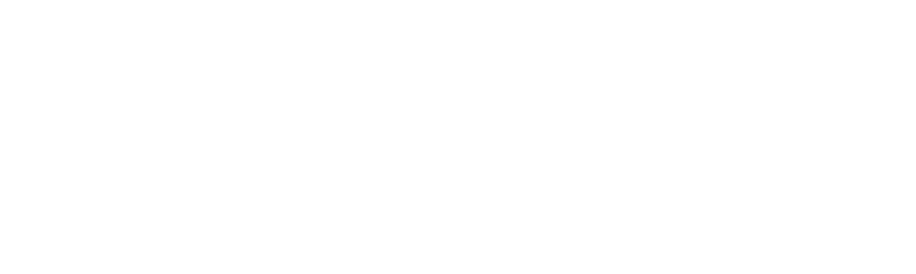
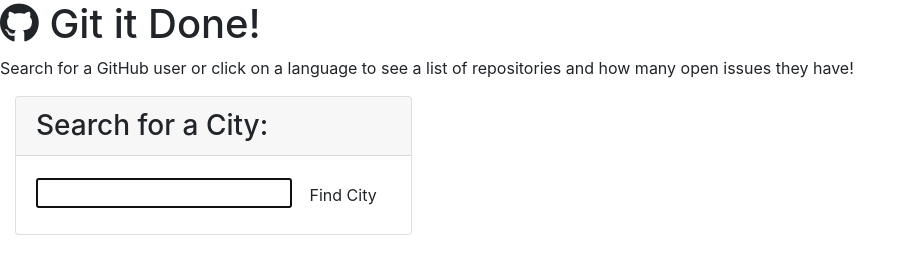
Before and after one commit to daejo/meteor-o-logics, a plain HTML site: page index.html in a window 1280 px wide. Shown: the whole page, without its empty margins (0-916 px from the left). Drawn offline with nearby package versions, Linux system fonts and the light colour scheme; files that its build step writes are made by us from their sources.

Commit message:
adds more codes to index

```diff
--- a/index.html
+++ b/index.html
@@ -1,13 +1,34 @@
 <!DOCTYPE html>
 <html lang="en">
+
 <head>
     <meta charset="UTF-8">
     <meta name="viewport" content="width=device-width, initial-scale=1.0">
-    <title>Meteor-o-Logics</title>
+    <meta http-equiv="X-UA-Compatible" content="ie=edge">
+    <link href="https://fonts.googleapis.com/css?family=IBM+Plex+Sans:400,400i,700&display=swap" rel="stylesheet">
+    <link rel="stylesheet" href="https://cdnjs.cloudflare.com/ajax/libs/font-awesome/5.11.2/css/all.min.css">
+    <link rel="stylesheet" href="https://stackpath.bootstrapcdn.com/bootstrap/4.5.2/css/bootstrap.min.css">
+    <link rel="stylesheet" href="./assets/css/style.css" />
+    <title>Meteor-o-Logical</title>
 </head>
-<body>
-    <main>
 
-    </main>
+<body class="flex-column min-100-vh">
+    <header class="hero">
+      <h1 class="app-title"><i class="fab fa-github"></i> Git it Done!</h1>
+      <p>Search for a GitHub user or click on a language to see a list of repositories and how many open issues they have!
+      </p>
+    </header>
+
+    <container class="flex-row justify-space-between">
+        <div class="col-12 col-md-4">
+          <div class="card">
+            <h3 class="card-header">Search for a City:</h3>
+            <form id="user-form" class="card-body">
+              <input name="username" id="username" type="text" autofocus="true" class="form-input" />
+              <button type="submit" class="btn">Find City</button>
+            </form>
+          </div>
+
+    </container>
 </body>
 </html>
```
